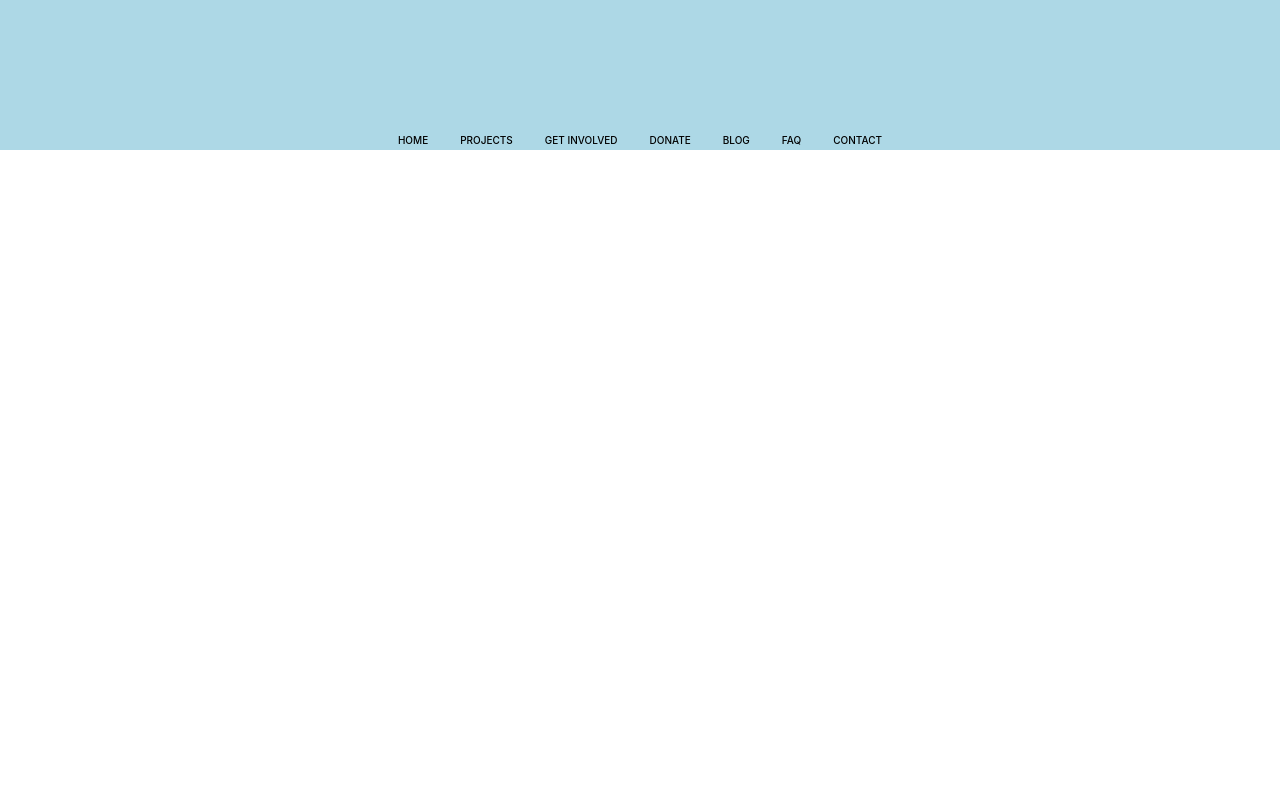
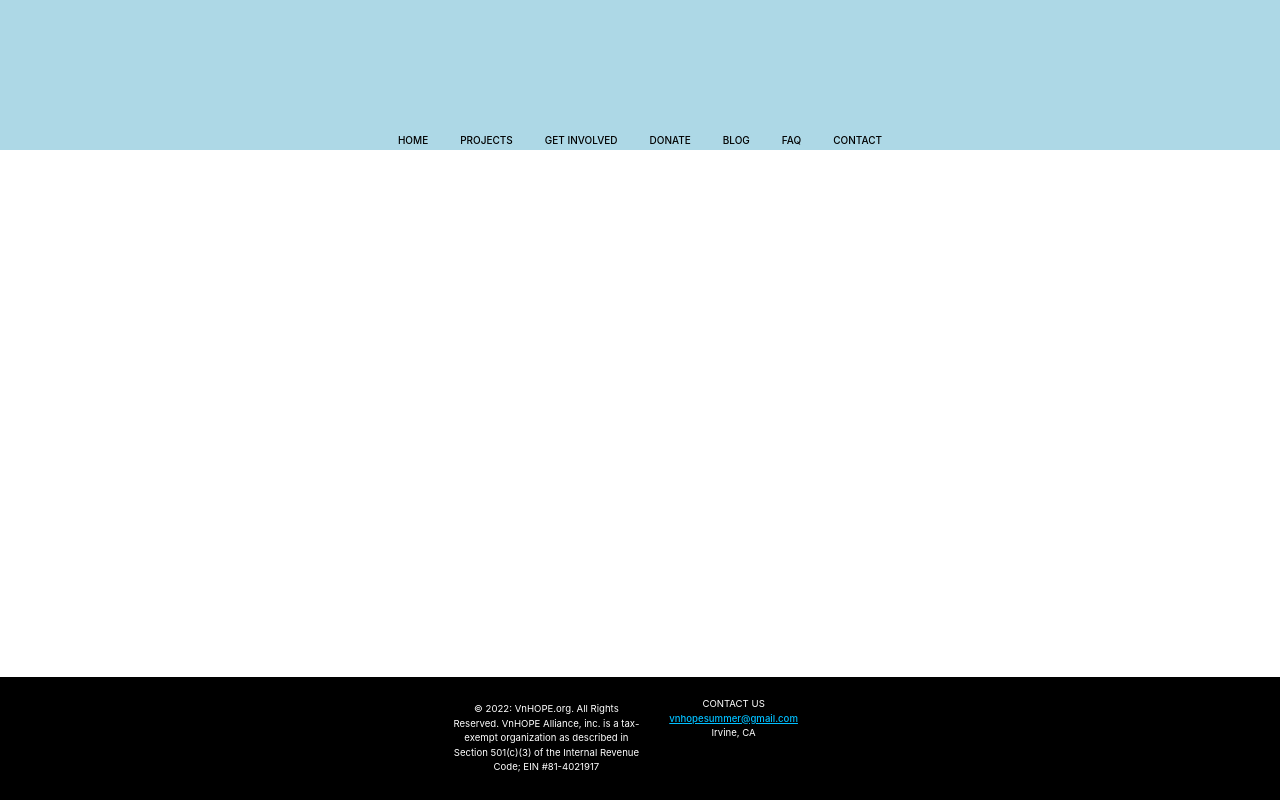
Before and after one commit to KhoiBui/legendary-project, a React (Vite) app: page / in a window 1280 px wide. Built offline with nearby package versions, Linux system fonts and the light colour scheme.

Commit message:
Header and Footer commits

```diff
--- a/src/Footer.tsx
+++ b/src/Footer.tsx
@@ -1,6 +1,53 @@
-import styled from 'styled-components';
+import styled from "styled-components";
 
-export const Footer = styled.section`
-  padding: 4em;
-  text-align: center;
+export const StyledFooter = styled.section`
+  padding: 1em;
+  background-color: #000000;
+  color: white;
+  display: flex;
+  justify-content: space-between;
+  align-items: left;
+  flex-wrap: no-wrap;
+
+  .box {
+    flex: .5;
+    max-width: 15%;
+    font-size: 0.6em;
+    line-height: 1.5;
+  }
+
+  .contact{
+    text-align: center;
+    margin-right: auto;
+    line-height:.5;
+  }
+  .rights{
+    text-align: center;
+    margin-left: auto;
+  }
+  a{
+    color: #00bfff;
+    text-decoration: underline;
+  }
 `;
+
+export function Footer() {
+  return (
+    <StyledFooter>
+      <div className="box rights">
+        <p>
+          © 2022: VnHOPE.org. All Rights Reserved. VnHOPE Alliance, inc. is a
+          tax-exempt organization as described in Section 501(c)(3) of the
+          Internal Revenue Code; EIN #81-4021917
+        </p>
+      </div>
+      <div className="box contact">
+        <p>CONTACT US</p>
+        <p>
+          <a href="mailto:vnhopesummer@gmail.com">vnhopesummer@gmail.com</a>
+        </p>
+        <p>Irvine, CA</p>
+      </div>
+    </StyledFooter>
+  );
+}
```
Also changed, not shown: src/App.tsx (+0 -8 lines).
